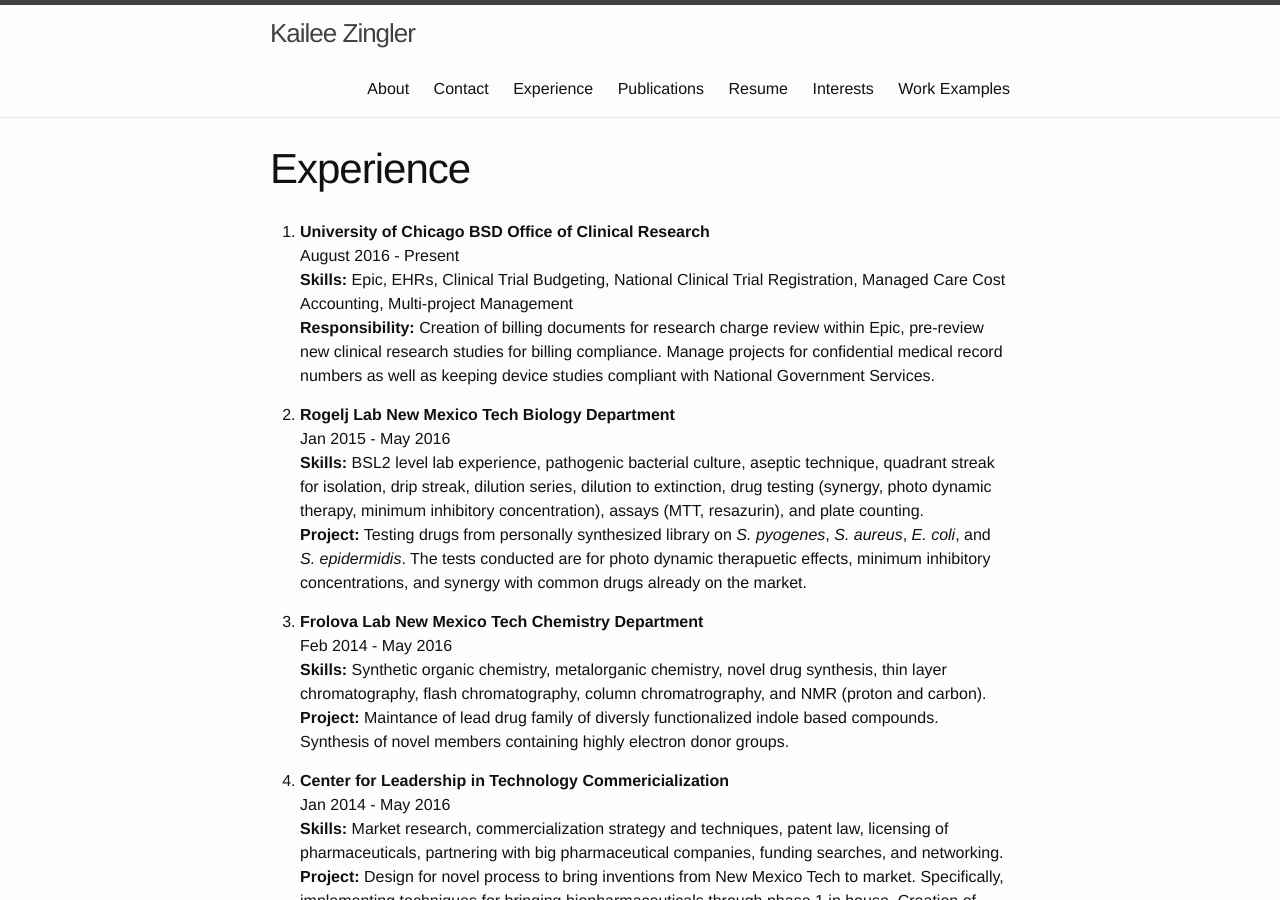
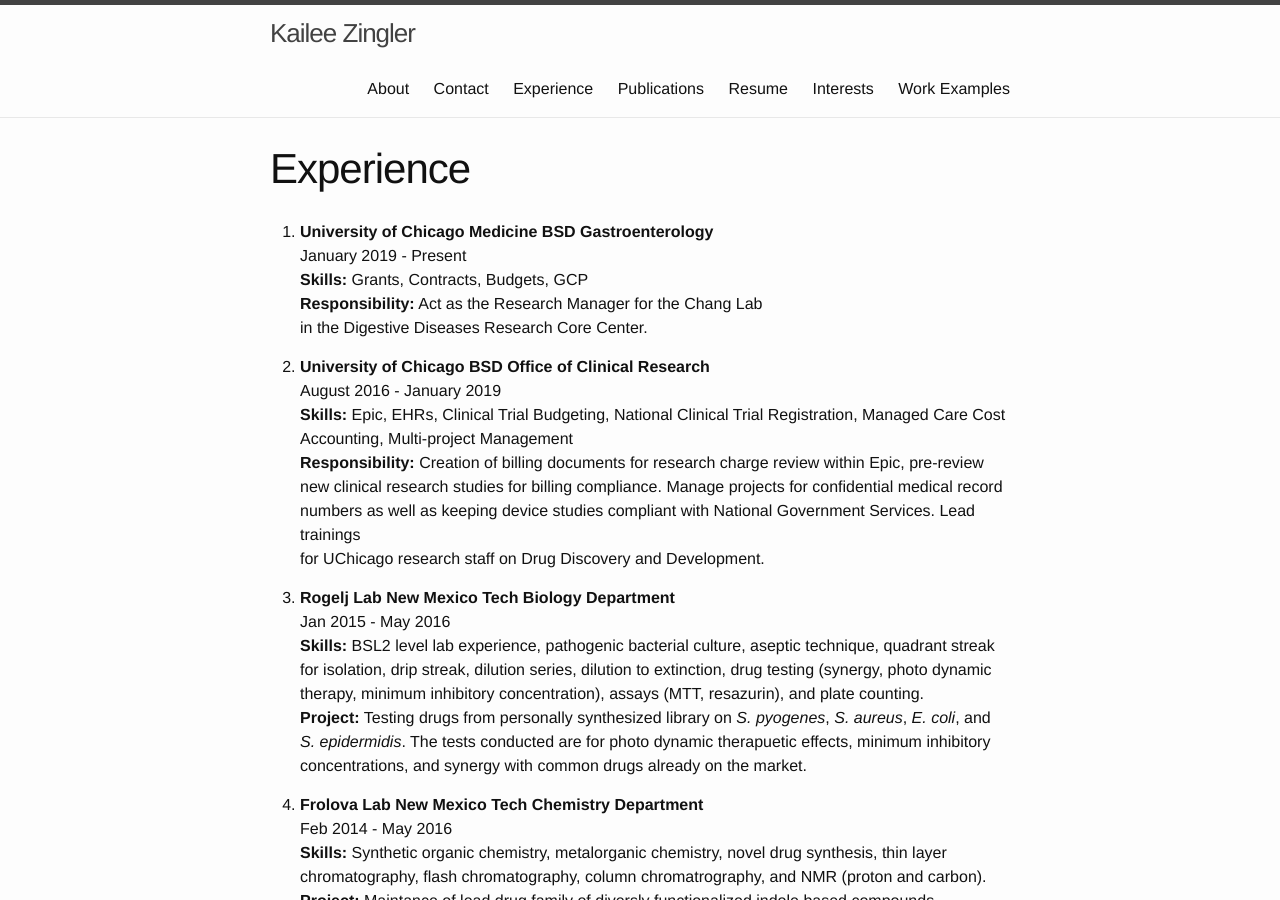
Before and after one commit to kzingler/kzingler.github.io, a Jekyll site: the page built from experience.md, in a window 1280 px wide and 900 px high. Built offline with Jekyll 4.4.1, drawn with Linux system fonts in a browser that asks for light colours.

Commit message:
Added new resume and updated experience

```diff
--- a/experience.md
+++ b/experience.md
@@ -4,16 +4,24 @@
 permalink: /experience/
 ---
 
-1. **University of Chicago BSD Office of Clinical Research**
-August 2016 - Present
+1. **University of Chicago Medicine BSD Gastroenterology**
+January 2019 - Present
+**Skills:** Grants, Contracts, Budgets, GCP
+**Responsibility:** Act as the Research Manager for the Chang Lab
+in the Digestive Diseases Research Core Center.
+
+
+2. **University of Chicago BSD Office of Clinical Research**
+August 2016 - January 2019
 **Skills:** Epic, EHRs, Clinical Trial Budgeting, National Clinical Trial Registration,
 Managed Care Cost Accounting, Multi-project Management
 **Responsibility:** Creation of billing documents for research charge
 review within Epic, pre-review new clinical research studies for billing
 compliance. Manage projects for confidential medical record numbers as well
-as keeping device studies compliant with National Government Services.
+as keeping device studies compliant with National Government Services. Lead trainings
+for UChicago research staff on Drug Discovery and Development.
 
-2. **Rogelj Lab New Mexico Tech Biology Department**
+3. **Rogelj Lab New Mexico Tech Biology Department**
 Jan 2015 - May 2016
 **Skills:** BSL2 level lab experience, pathogenic bacterial culture, aseptic
 technique, quadrant streak for isolation, drip streak, dilution
```
Also changed, not shown: other parts of experience.md (+3 -3 lines), 1 other file.
